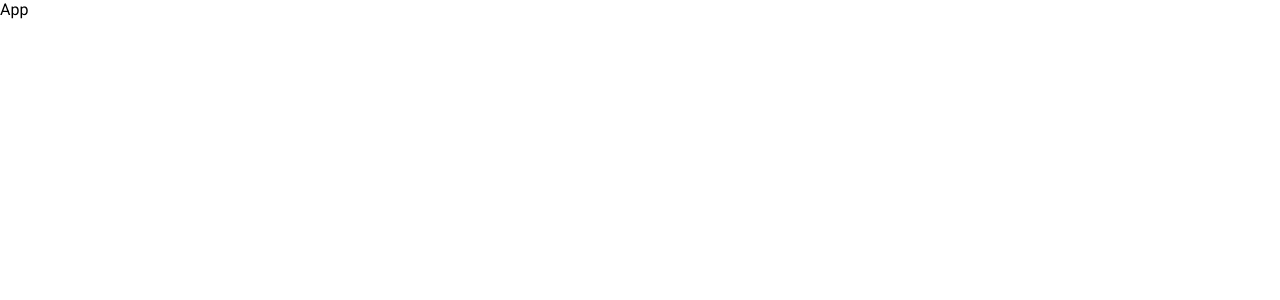
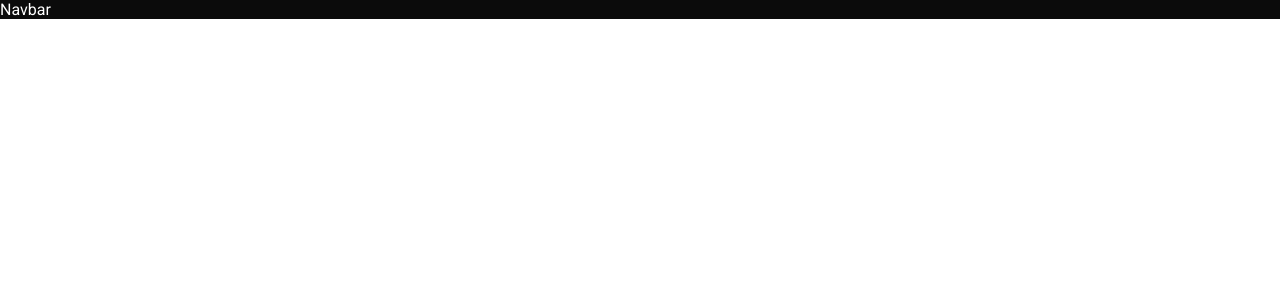
Before and after one commit to Medvedev-Savelii/React_Netflix-_Website, a React (Create React App) app: page / in a window 1280 px wide. Shown: the top 300 px of the page. Built offline with nearby package versions, Linux system fonts and the light colour scheme.

Commit message:
second-commit

```diff
--- a/src/App.js
+++ b/src/App.js
@@ -1,10 +1,12 @@
-
-import React from 'react';
-import './app.scss';
+import React from "react";
+import "./app.scss";
+import Home from "./pages/home/Home";
 const App = () => {
   return (
-	<div>App</div>
-  )
-}
+    <>
+      <Home />
+    </>
+  );
+};
 
-export default App
+export default App;
--- a/src/app.scss
+++ b/src/app.scss
@@ -1,13 +1,3 @@
-body {
-  margin: 0;
-  font-family: -apple-system, BlinkMacSystemFont, 'Segoe UI', 'Roboto', 'Oxygen',
-    'Ubuntu', 'Cantarell', 'Fira Sans', 'Droid Sans', 'Helvetica Neue',
-    sans-serif;
-  -webkit-font-smoothing: antialiased;
-  -moz-osx-font-smoothing: grayscale;
-}
-
-
 :root{
     --main-color: #0b0b0b
 }
--- a/src/components/navbar/Navbar.jsx
+++ b/src/components/navbar/Navbar.jsx
@@ -2,7 +2,7 @@ import React from 'react';
 import './navbar.scss';
 const Navbar = () => {
   return (
-	<div>Navbar</div>
+	<div className='navbar'>Navbar</div>
   )
 }
 
--- a/src/components/navbar/navbar.scss
+++ b/src/components/navbar/navbar.scss
@@ -0,0 +1,3 @@
+.navbar {
+	color: white;
+}
--- a/src/index.js
+++ b/src/index.js
@@ -1,10 +1,6 @@
-import React from 'react';
-import ReactDOM from 'react-dom/client';
-import App from './App';
+import React from "react";
+import ReactDOM from "react-dom";
+import App from "./App";
 
-const root = ReactDOM.createRoot(document.getElementById('root'));
-root.render(
-  <React.StrictMode>
-    <App />
-  </React.StrictMode>
-);
+const rootNode = document.getElementById("root");
+ReactDOM.render(<App />, rootNode);
--- a/src/pages/home/Home.jsx
+++ b/src/pages/home/Home.jsx
@@ -1,9 +1,12 @@
-import React from 'react'
-
+import React from "react";
+import "./home.scss";
+import Navbar from "../../components/navbar/Navbar";
 const Home = () => {
   return (
-	<div>Home</div>
-  )
-}
+    <div className="home">
+      <Navbar />
+    </div>
+  );
+};
 
-export default Home
+export default Home;
--- a/src/pages/home/home.scss
+++ b/src/pages/home/home.scss
@@ -0,0 +1,3 @@
+.home {
+	background-color: var(--main-color);
+}
```
Also changed, not shown: package.json (+8 -2 lines), 1 other file (tests, documents, lock files or other folders).
